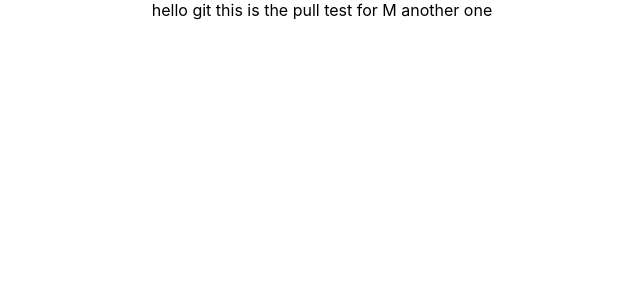
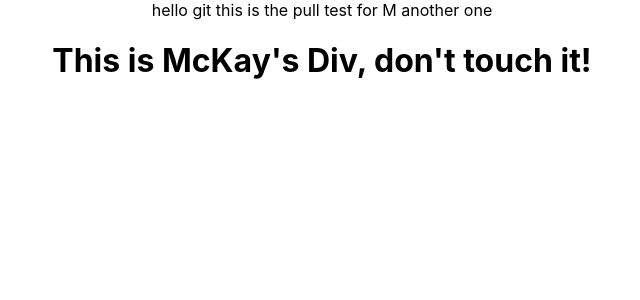
Before and after one commit to McKayK/MJ-movies, a React (Create React App) app: page / in a window 1280 px wide. Shown: the top 300 px of the page, without its empty margins (318-958 px from the left). Built offline with nearby package versions, Linux system fonts and the light colour scheme.

Commit message:
added mckays div

```diff
--- a/src/App.js
+++ b/src/App.js
@@ -1,16 +1,18 @@
 import "./App.css";
 
 function App() {
-const print = () => {
-  console.log('hello git')
-}
+  const print = () => {
+    console.log("hello git");
+  };
 
-
-  return <div className="App">
-    hello git
-    this is the pull test for M
-    another one
-  </div>;
+  return (
+    <div className="App">
+      hello git this is the pull test for M another one
+      <div>
+        <h1>This is McKay's Div, don't touch it!</h1>
+      </div>
+    </div>
+  );
 }
 
 export default App;
```
